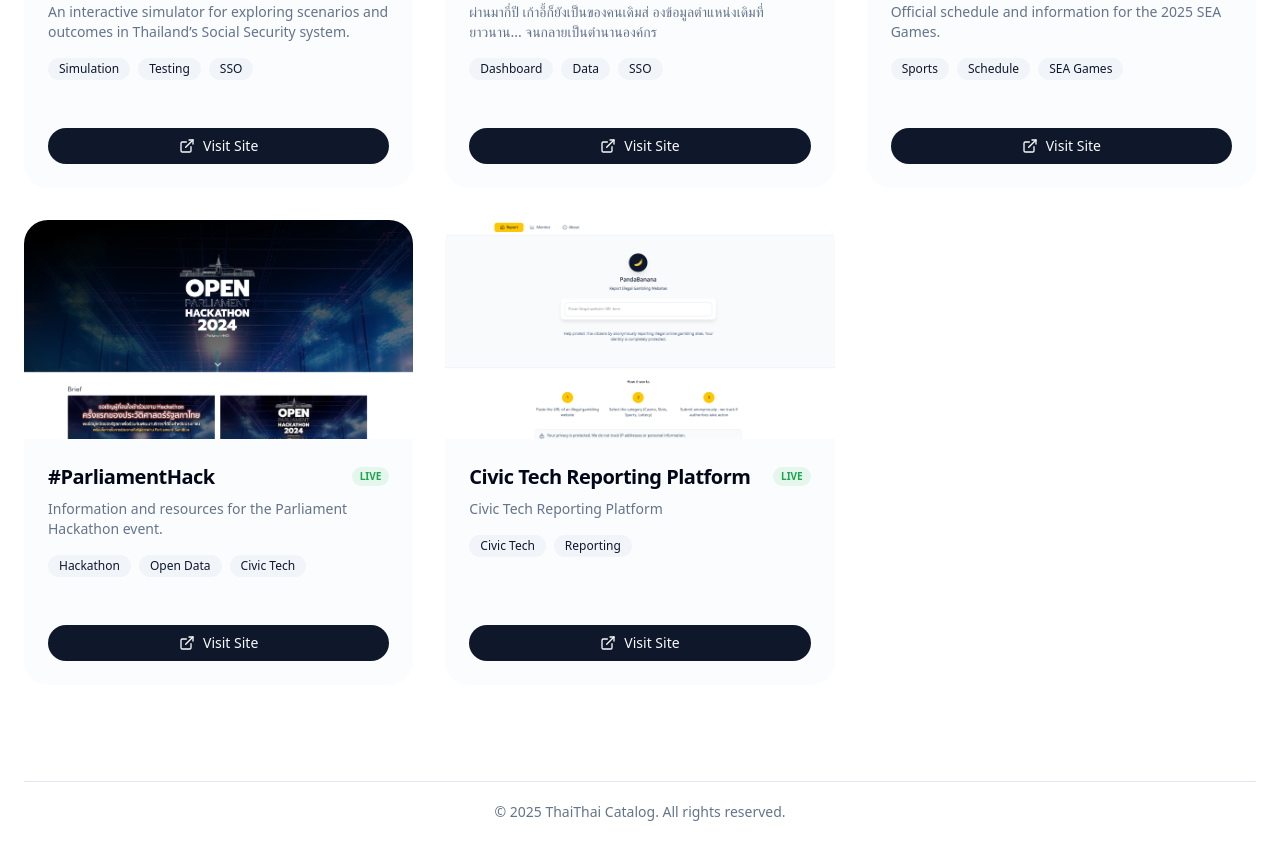
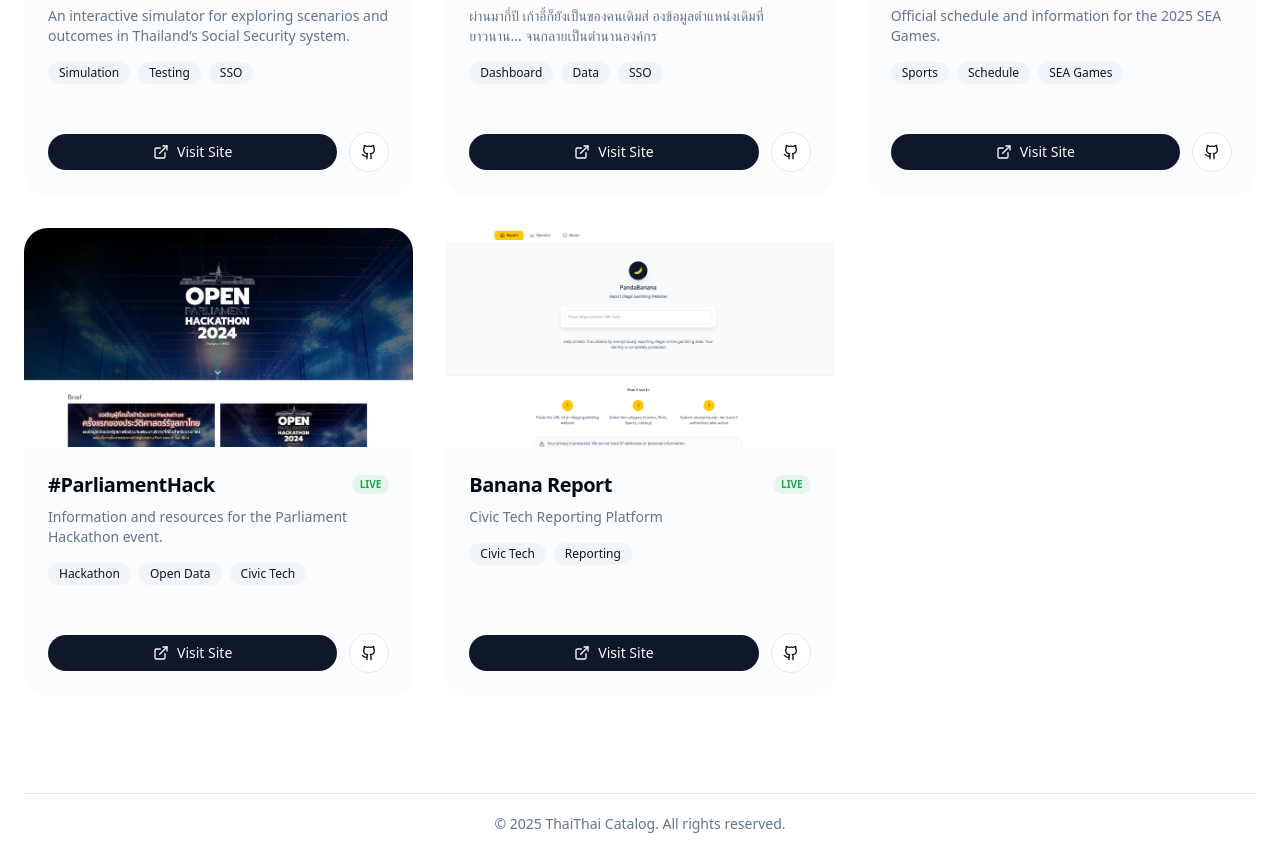
Before and after one commit to openthaithai/thaithai-catalog, a React (Vite) app: page / in a window 1280 px wide. Shown: the part 1149-2003 px from the top of the page. Built offline with nearby package versions, Linux system fonts and the light colour scheme.

Commit message:
Update github url all projects data

```diff
--- a/src/data/projects.ts
+++ b/src/data/projects.ts
@@ -24,6 +24,7 @@ export const projects: Project[] = [
     title: 'OPEN SSO',
     description: 'Social Security Office Administrative Fund for Fiscal Year 2025.',
     websiteUrl: 'https://sso.thaith.ai',
+    githubUrl: 'https://github.com/openthaithai/open-sso',
     tags: ['SSO', 'Authentication', 'Open Source'],
     status: 'live',
     imageUrl: openssoImg,
@@ -33,6 +34,7 @@ export const projects: Project[] = [
     title: 'คำนวณค่าบำนาญสูตร CARE',
     description: 'CARE Pension Calculator is an online tool for Thai Social Security members to estimate their old-age pension under the new CARE (Career-Average Revalued Earnings) formula.',
     websiteUrl: 'https://sso.thaith.ai/care',
+    githubUrl: 'https://github.com/openthaithai/sso-care',
     tags: ['Pension', 'Calculator', 'SSO'],
     status: 'live',
     imageUrl: careImg,
@@ -42,6 +44,7 @@ export const projects: Project[] = [
     title: 'SSO Portfolio',
     description: 'What does the Social Security Fund invest its money in on the Thai stock market?',
     websiteUrl: 'https://sso.thaith.ai/portfolio',
+    githubUrl: 'https://github.com/openthaithai/sso-portfolio',
     tags: ['Portfolio', 'SSO', 'Projects'],
     status: 'live',
     imageUrl: ssoPortfolioImg,
@@ -51,6 +54,7 @@ export const projects: Project[] = [
     title: 'SSO Simulation',
     description: 'An interactive simulator for exploring scenarios and outcomes in Thailand’s Social Security system.',
     websiteUrl: 'https://sso.thaith.ai/simsso',
+    githubUrl: 'https://github.com/openthaithai/sso-simulation',
     tags: ['Simulation', 'Testing', 'SSO'],
     status: 'live',
     imageUrl: simssoImg,
@@ -60,6 +64,7 @@ export const projects: Project[] = [
     title: 'SSO Board',
     description: 'ผ่านมากี่ปี เก้าอี้ก็ยังเป็นของคนเดิมส่ องข้อมูลตำแหน่งเดิมที่ยาวนาน... จนกลายเป็นตำนานองค์กร',
     websiteUrl: 'https://sso.thaith.ai/ssoboard',
+    githubUrl: 'https://github.com/openthaithai/sso-board',
     tags: ['Dashboard', 'Data', 'SSO'],
     status: 'live',
     imageUrl: ssoboardImg,
@@ -69,6 +74,7 @@ export const projects: Project[] = [
     title: 'SEA Games 2025 Schedule',
     description: 'Official schedule and information for the 2025 SEA Games.',
     websiteUrl: 'https://open.thaith.ai/seagame2025',
+    githubUrl: 'https://github.com/openthaithai/seagames2025-schedule',
     tags: ['Sports', 'Schedule', 'SEA Games'],
     status: 'live',
     imageUrl: seagamesImg,
@@ -78,15 +84,17 @@ export const projects: Project[] = [
     title: '#ParliamentHack',
     description: 'Information and resources for the Parliament Hackathon event.',
     websiteUrl: 'https://open.thaith.ai/parliamenthack',
+    githubUrl: 'https://github.com/openthaithai/parliamenthack',
     tags: ['Hackathon', 'Open Data', 'Civic Tech'],
     status: 'live',
     imageUrl: parliamentHackImg,
   },
   {
     id: '8',
-    title: 'Civic Tech Reporting Platform',
+    title: 'Banana Report',
     description: 'Civic Tech Reporting Platform',
     websiteUrl: 'https://open.thaith.ai/bananawebreport/',
+    githubUrl: 'https://github.com/openthaithai/banana-report',
     tags: ['Civic Tech', 'Reporting'],
     status: 'live',
     imageUrl: bananaWebReportImg,
```
